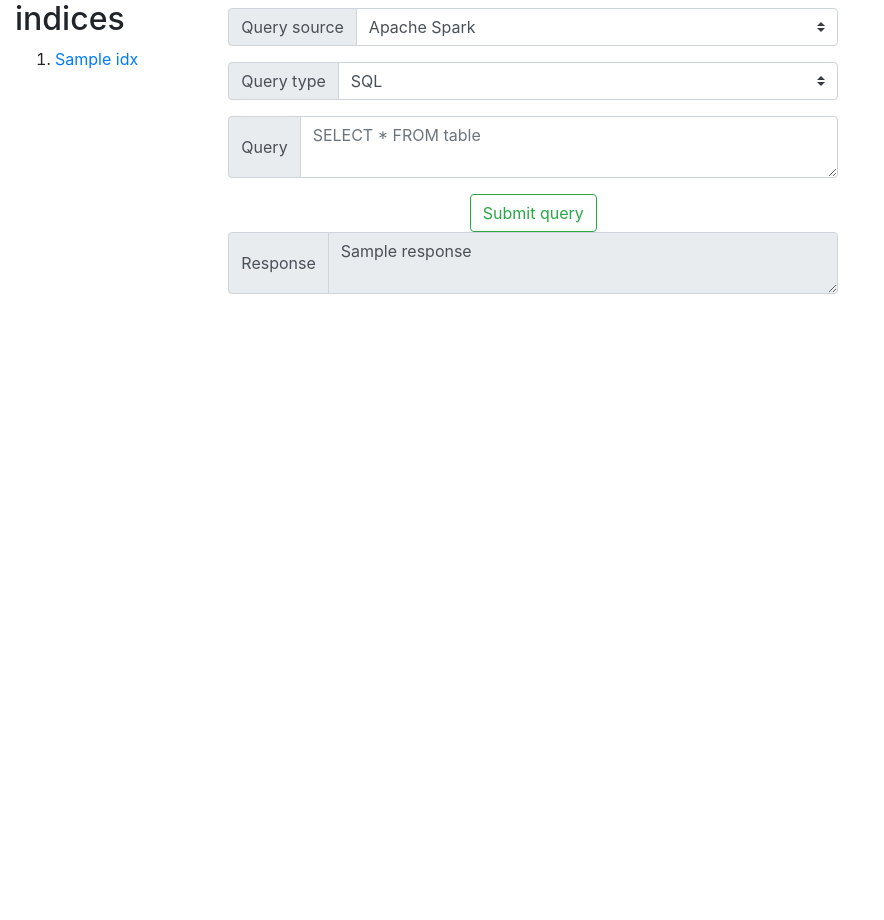
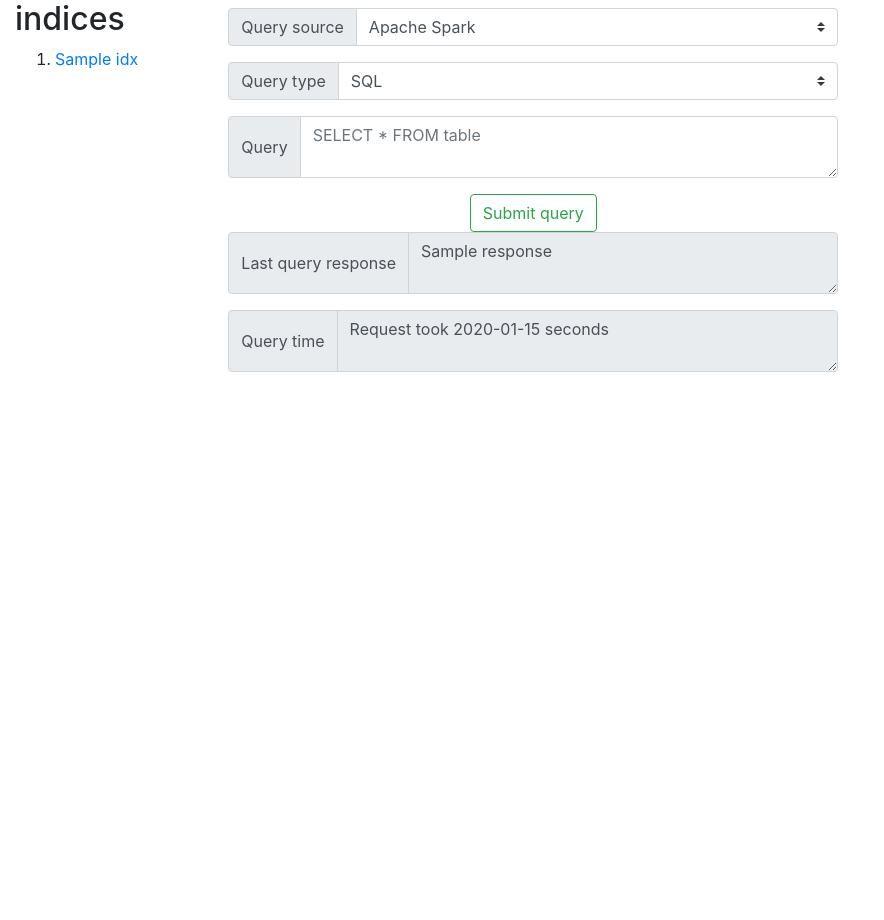
Before and after one commit to MeurillonGuillaume/Project-IV-Demo, a Flask app: template templates/home.html in a window 1280 px wide. Shown: the part 102-1022 px from the top of the page, without its empty margins (0-884 px from the left). Run offline with Flask 2, Linux system fonts and the light colour scheme; the template is opened without the code that fills it: most values are stand-ins (such as "Sample title", 1, 10 or a date in 2020); parts of the project's set-up code (start-up, migrations or seed data) failed here and were passed over.

Commit message:
Expend SQL, prepare for DSL

```diff
--- a/app.py
+++ b/app.py
@@ -5,8 +5,10 @@ from flask import Flask, session, request, render_template, redirect
 from passlib.hash import bcrypt
 from libs.spark import Spark
 from libs.elastic import Elastic
+from libs.timer import Timer
 
 PREV_RESPONSE = ''
+PREV_RESPONSETIME = 0
 # Load application secrets
 secrets = json.load(open('./static/secrets.json'))
 
@@ -22,6 +24,9 @@ app.secret_key = urandom(75)
 
 # Setup Elasticsearch
 elastic = Elastic(secrets['elastic']['server'], secrets['elastic']['port'])
+
+# Create timer
+timer = Timer()
 
 
 def is_user_loggedin():
@@ -48,7 +53,8 @@ def home():
             return render_template('home.html', Loggedin=True, Indices=elastic.get_user_indices(),
                                    Elastichost=secrets['elastic']['server'],
                                    Elasticport=secrets['elastic']['port'], Grafanaserver=secrets['grafana']['server'],
-                                   Grafanaport=secrets['grafana']['port'], Response=PREV_RESPONSE)
+                                   Grafanaport=secrets['grafana']['port'], Response=PREV_RESPONSE,
+                                   Responsetime=PREV_RESPONSETIME)
         else:
             return render_template('home.html', Loggedin=True, Indices=elastic.get_user_indices(),
                                    Elastichost=secrets['elastic']['server'],
@@ -86,12 +92,16 @@ def logout():
 
 @app.route('/query', methods=['GET', 'POST'])
 def query():
-    global PREV_RESPONSE
+    global PREV_RESPONSE, PREV_RESPONSETIME
     if 'query' in request.form and 'querytype' in request.form and 'querysource' in request.form:
         try:
+            timer.start()
             if request.form['querytype'] == 'sql':
                 if request.form['querysource'] == 'elastic':
                     PREV_RESPONSE = elastic.query_sql(request.form['query'])
+            elif request.form['querytype'] == 'dsl' and request.form['querysource'] == 'elastic':
+                PREV_RESPONSE = elastic.query_dsl(request.form['query'], 'redlight_violation')
+            PREV_RESPONSETIME = timer.stop()
         except Exception as e:
             logging.error(f'Error querying: {e}')
         logging.info(
--- a/libs/elastic.py
+++ b/libs/elastic.py
@@ -25,11 +25,11 @@ class Elastic:
         """
         Query Elasticsearch with SQL
         """
-        return requests.post(f'http://192.168.1.105:9200/_xpack/sql?format=json&pretty=true',
+        return requests.post(f'http://{self.__host}:{self.__port}/_xpack/sql?format=json&pretty=true',
                              data=json.dumps({'query': q}),
                              headers={
                                  'Content-type': 'application/json'
                              }).text
 
-    def query_dsl(self, querybody):
-        ...
+    def query_dsl(self, querybody, index):
+        return self.__elastic.search(index=index, body=querybody)
--- a/templates/home.html
+++ b/templates/home.html
@@ -47,13 +47,20 @@
             <button type="submit" class="btn btn-outline-success">Submit query</button>
         </form>
 
-        {% if Response %}
+        {% if Response and Responsetime %}
             <div class="input-group mb-3">
                 <div class="input-group-prepend">
-                    <span class="input-group-text">Response</span>
+                    <span class="input-group-text">Last query response</span>
                 </div>
-                <textarea name="response" class="form-control" required
+                <textarea name="response" class="form-control"
                           placeholder="" readonly>{{ Response }}</textarea>
+            </div>
+            <div class="input-group mb-3">
+                <div class="input-group-prepend">
+                    <span class="input-group-text">Query time</span>
+                </div>
+                <textarea name="response" class="form-control"
+                          placeholder="" readonly>Request took {{ Responsetime }} seconds</textarea>
             </div>
         {% endif %}
     </div>
```
Also changed, not shown: libs/timer.py (added, +18 -0 lines).
